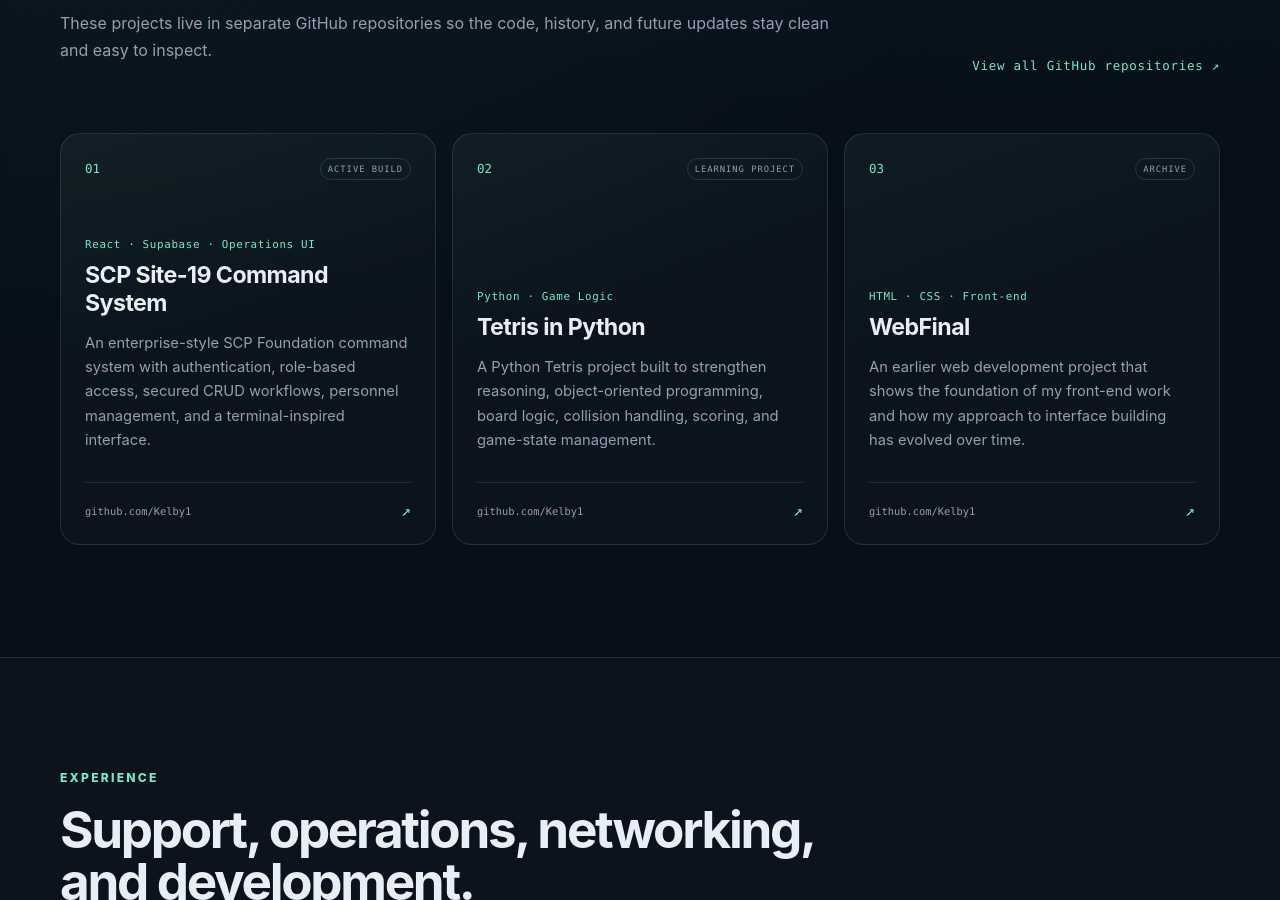
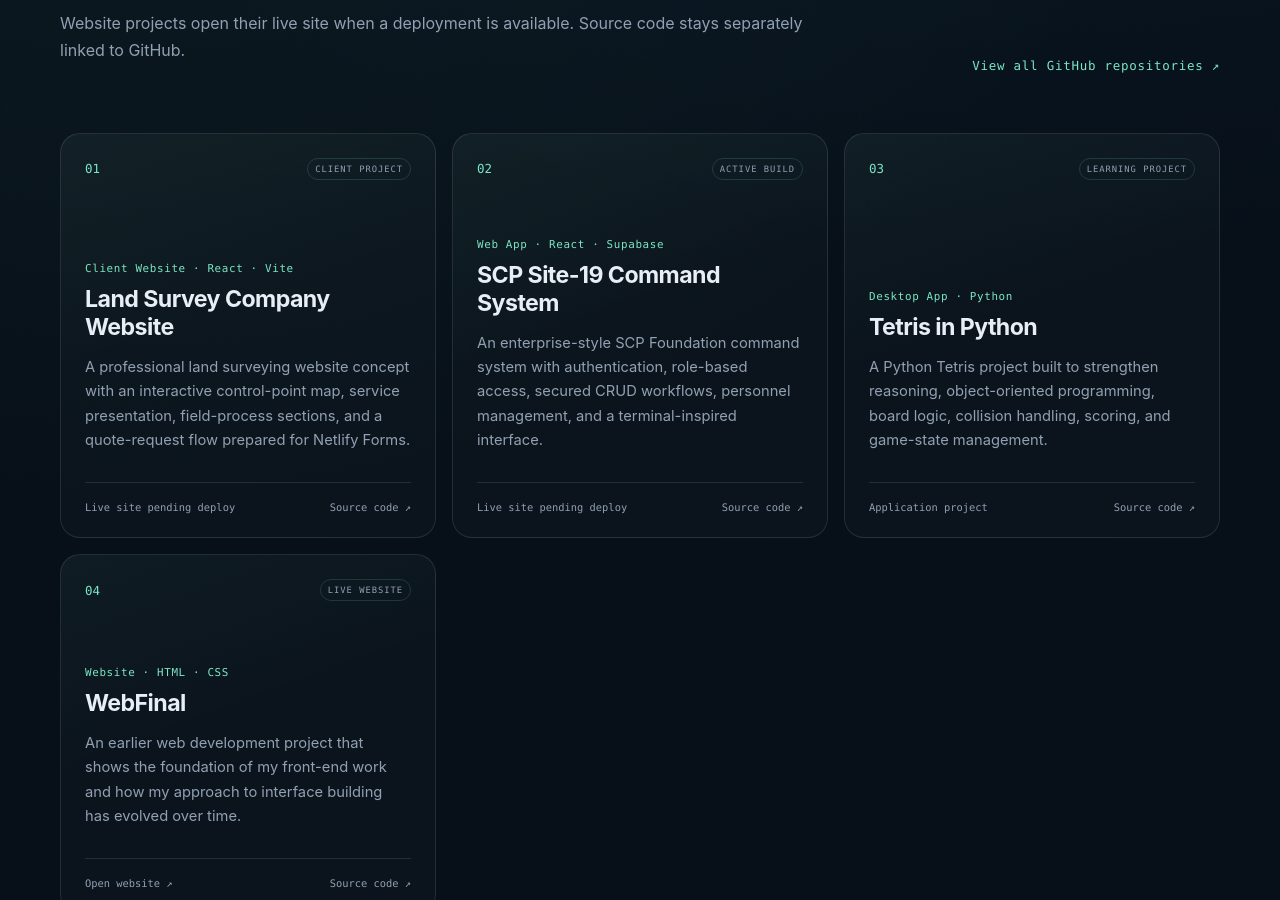
Before and after one commit to Kelby1/kelby-Portfolio, a React (Vite) app: page / in a window 1280 px wide. Shown: the part 1900-2800 px from the top of the page. Built offline with nearby package versions, Linux system fonts and the light colour scheme.

Commit message:
Add client website and separate live site links from GitHub source

```diff
--- a/src/App.jsx
+++ b/src/App.jsx
@@ -29,28 +29,44 @@ const services = [
 
 const projects = [
   {
+    title: "Land Survey Company Website",
+    type: "Client Website · React · Vite",
+    description:
+      "A professional land surveying website concept with an interactive control-point map, service presentation, field-process sections, and a quote-request flow prepared for Netlify Forms.",
+    liveUrl: null,
+    repoUrl: "https://github.com/Kelby1/land-survey-client-website",
+    status: "CLIENT PROJECT",
+    website: true,
+  },
+  {
     title: "SCP Site-19 Command System",
-    type: "React · Supabase · Operations UI",
+    type: "Web App · React · Supabase",
     description:
       "An enterprise-style SCP Foundation command system with authentication, role-based access, secured CRUD workflows, personnel management, and a terminal-inspired interface.",
-    href: "https://github.com/Kelby1/scp-site19-command-system",
+    liveUrl: null,
+    repoUrl: "https://github.com/Kelby1/scp-site19-command-system",
     status: "ACTIVE BUILD",
+    website: true,
   },
   {
     title: "Tetris in Python",
-    type: "Python · Game Logic",
+    type: "Desktop App · Python",
     description:
       "A Python Tetris project built to strengthen reasoning, object-oriented programming, board logic, collision handling, scoring, and game-state management.",
-    href: "https://github.com/Kelby1/Tetris-Python",
+    liveUrl: null,
+    repoUrl: "https://github.com/Kelby1/Tetris-Python",
     status: "LEARNING PROJECT",
+    website: false,
   },
   {
     title: "WebFinal",
-    type: "HTML · CSS · Front-end",
+    type: "Website · HTML · CSS",
     description:
       "An earlier web development project that shows the foundation of my front-end work and how my approach to interface building has evolved over time.",
-    href: "https://github.com/Kelby1/WebFinal",
-    status: "ARCHIVE",
+    liveUrl: "https://kelby1.github.io/WebFinal/",
+    repoUrl: "https://github.com/Kelby1/WebFinal",
+    status: "LIVE WEBSITE",
+    website: true,
   },
 ];
 
@@ -353,8 +369,8 @@ function App() {
                 <p className="eyebrow">Selected projects</p>
                 <h2>Things I’ve built while learning, supporting, and experimenting.</h2>
                 <p className="section-copy">
-                  These projects live in separate GitHub repositories so the code,
-                  history, and future updates stay clean and easy to inspect.
+                  Website projects open their live site when a deployment is available.
+                  Source code stays separately linked to GitHub.
                 </p>
               </div>
 
@@ -370,13 +386,7 @@ function App() {
 
             <div className="project-grid">
               {projects.map((project, index) => (
-                <a
-                  className="project-card"
-                  href={project.href}
-                  target="_blank"
-                  rel="noreferrer"
-                  key={project.title}
-                >
+                <article className="project-card" key={project.title}>
                   <div className="project-card-top">
                     <span className="project-index">0{index + 1}</span>
                     <span className="project-status">{project.status}</span>
@@ -389,10 +399,31 @@ function App() {
                   </div>
 
                   <div className="project-card-footer">
-                    <span>github.com/Kelby1</span>
-                    <span className="project-arrow">↗</span>
+                    {project.website && project.liveUrl ? (
+                      <a
+                        className="project-live-link"
+                        href={project.liveUrl}
+                        target="_blank"
+                        rel="noreferrer"
+                      >
+                        Open website ↗
+                      </a>
+                    ) : project.website ? (
+                      <span className="project-deploy-pending">Live site pending deploy</span>
+                    ) : (
+                      <span className="project-deploy-pending">Application project</span>
+                    )}
+
+                    <a
+                      className="project-source-link"
+                      href={project.repoUrl}
+                      target="_blank"
+                      rel="noreferrer"
+                    >
+                      Source code ↗
+                    </a>
                   </div>
-                </a>
+                </article>
               ))}
             </div>
           </div>
```
